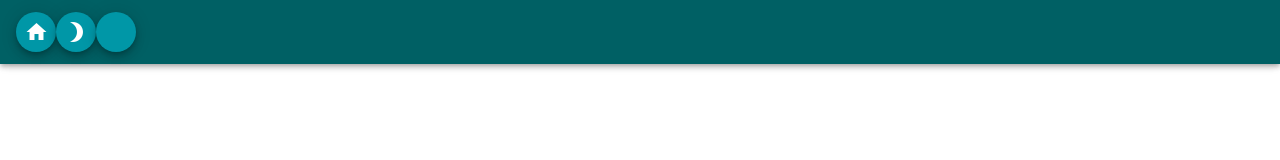
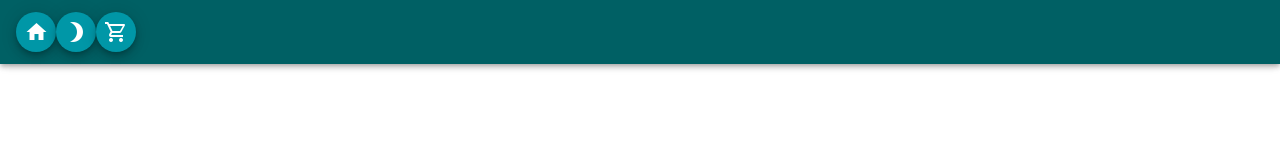
Before and after one commit to Naturistic/vuebase, a Vue app: page / in a window 1280 px wide. Shown: the top 160 px of the page. Built offline with nearby package versions, Linux system fonts and the light colour scheme.

Commit message:
in both places  ugh

```diff
--- a/src/App.vue
+++ b/src/App.vue
@@ -37,7 +37,7 @@
             </v-btn>
 
             <v-btn fab color='secondary' small @click="$vuetify.theme.dark = false">
-              <v-icon style="color: white;">mdi-cartOutline</v-icon>
+              <v-icon style="color: white;">mdi-cart-outline</v-icon>
             </v-btn>
 
           </div>
```
